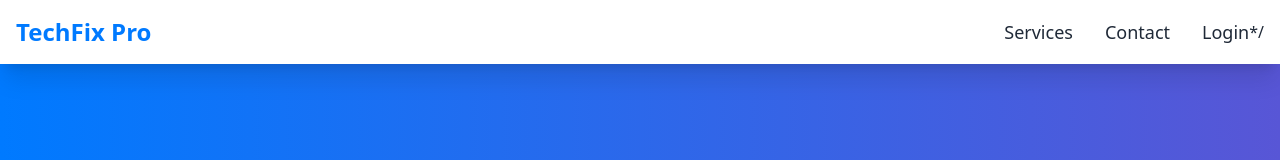
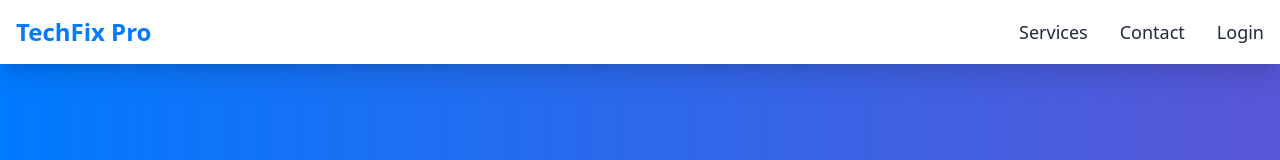
Before and after one commit to edes74500/front-mern-DG, a React (Vite) app: page / in a window 1280 px wide. Shown: the top 160 px of the page. Built offline with nearby package versions, Linux system fonts and the light colour scheme.

Commit message:
change tsc

```diff
--- a/src/components/layout/Header.tsx
+++ b/src/components/layout/Header.tsx
@@ -47,13 +47,8 @@ export function Header() {
             </a>
             <Link to="login" className="text-lg font-medium transition-colors duration-300 hover:text-tech-blue">
               Login
-              {/* <button
-                  onClick={onLogin}
-                  className="text-lg font-medium transition-colors duration-300 hover:text-tech-blue"
-                ></button> */}
             </Link>
-            {/*
-            {user ? (
+            {/*             {user ? (
               // Show user menu when logged in
               <UserMenu user={user} onLogout={onLogout} />
             ) : (
@@ -67,7 +62,6 @@ export function Header() {
                 ></button> */}
             {/* </Link> */}
             {/* )} */}
-            */
           </nav>
 
           {/* Mobile navigation button */}
@@ -111,10 +105,6 @@ export function Header() {
                 onClick={() => setIsMenuOpen(false)}
               >
                 Login
-                {/* <button
-                  onClick={onLogin}
-                  className="text-lg font-medium transition-colors duration-300 hover:text-tech-blue"
-                ></button> */}
               </Link>
               {/*
               {user ? (
@@ -134,7 +124,6 @@ export function Header() {
                 ></button> */}
               {/* </Link> */}
               {/* )}  */}
-              */
             </li>
           </ul>
         </nav>
```
